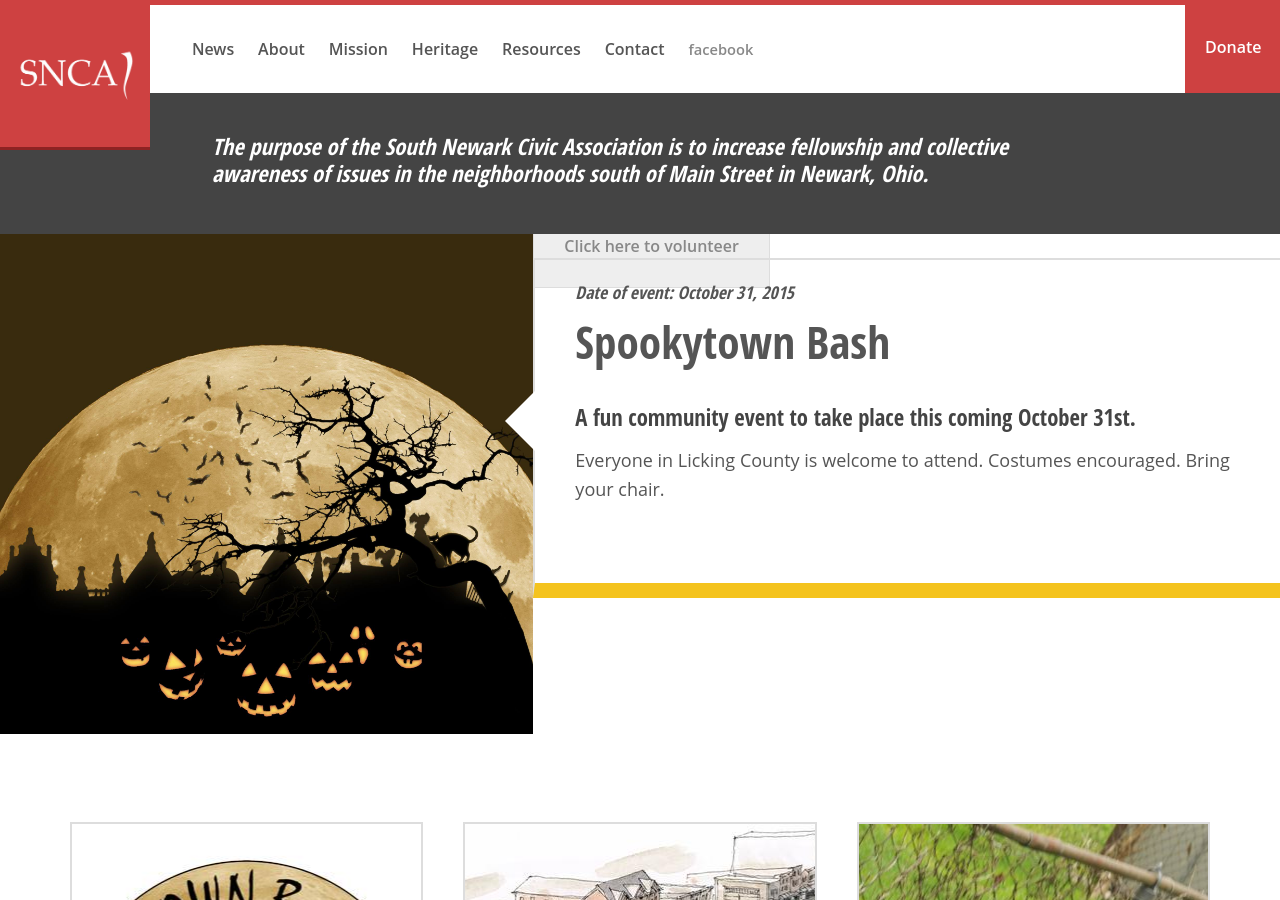
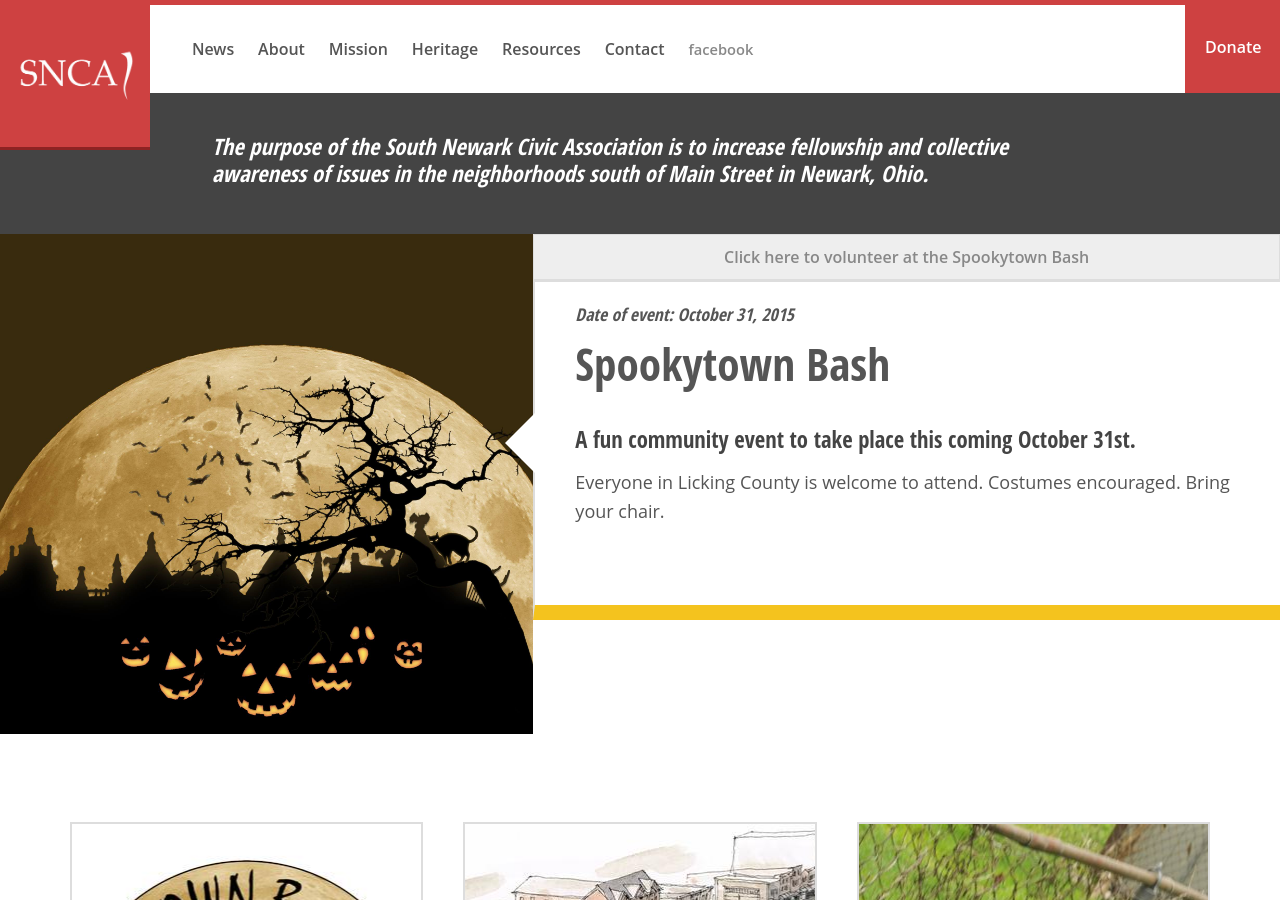
Before and after one commit to jeremyeblake/mysouthnewark, a Jekyll site: the page built from index.html, in a window 1280 px wide and 900 px high. Built offline with Jekyll 4.4.1, drawn with Linux system fonts in a browser that asks for light colours; Markdown is read by kramdown in place of the engine named in the settings.

Commit message:
Updating volunteer button

```diff
--- a/index.html
+++ b/index.html
@@ -25,7 +25,7 @@ layout: default
 
 <div id="mc_embed_signup">
 	<div class="clear">
-		<a href="https://docs.google.com/forms/d/1bATG3CeeLXxuwLz2nG_-IJixJIi03MLrCB4hjIbEcUI/viewform" class="volunteer-button button email-form_submit" style="width:100%; padding:30px; text-align:center;">Click here to volunteer</a>
+		<a href="https://docs.google.com/forms/d/1bATG3CeeLXxuwLz2nG_-IJixJIi03MLrCB4hjIbEcUI/viewform" class="volunteer-button button email-form_submit" style="width:100%; padding:10px; text-align:center;display:block;">Click here to volunteer at the Spookytown Bash</a>
 	</div>
 </div>
 
```
